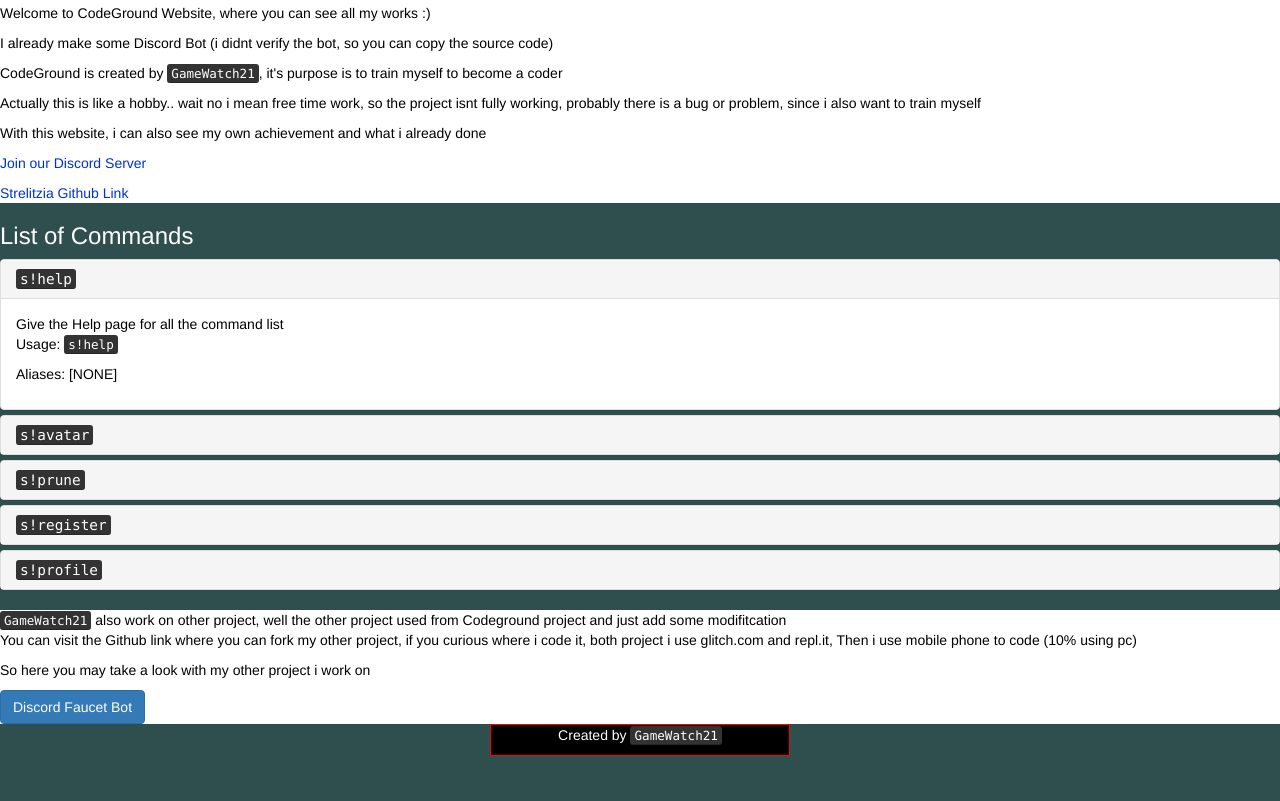
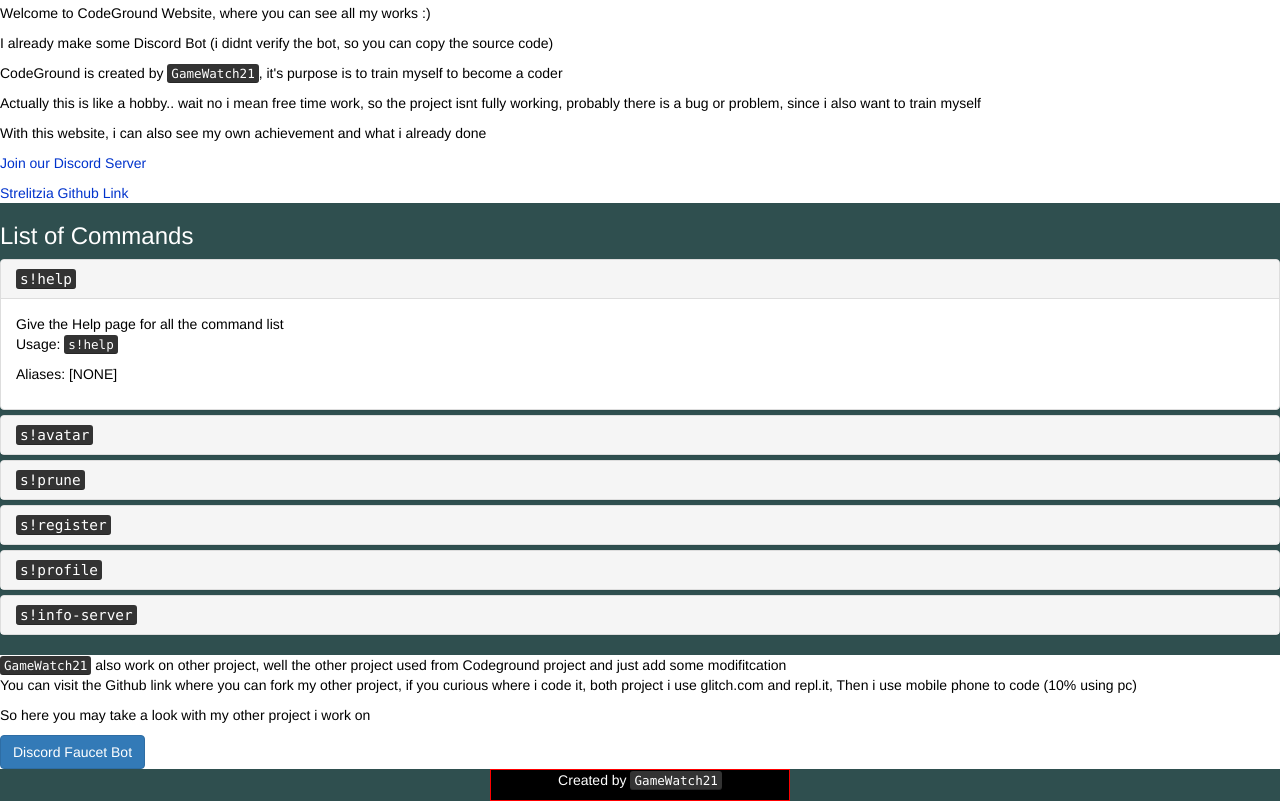
Before and after one commit to GameWatch21/CG-Economy, a website: page index.html in a window 1280 px wide. Shown: the part 393-1194 px from the top of the page. Before the commit the page ends 1149 px from the top, so only its background shows below. Drawn offline with nearby package versions, Linux system fonts and the light colour scheme.

Commit message:
Adding command at index.html

```diff
--- a/index.html
+++ b/index.html
@@ -331,8 +331,20 @@ btn.addEventListener("click", function () {
       <div class="panel-body">Check your profile game, If you already register, you can view your profile, oh also you can check someone profile too<p>Usage: <kbd>s!profile | s!profile [USER]</kbd></p><p>Aliases: s!pro</p></div>
     </div>
   </div>
+    <div class="panel panel-default">
+    <div class="panel-heading">
+      <h4 class="panel-title">
+        <a data-toggle="collapse" data-parent="#accordion" href="#collapse6">
+        <kbd>s!info-server</kbd></a>
+      </h4>
+    </div>
+    <div id="collapse6" class="panel-collapse collapse">
+      <div class="panel-body">Check the server information<p>Usage: <kbd>s!info-server</kbd></p><p>Aliases: [NONE]</p></div>
+    </div>
+  </div>
 </div>
 </div>
+
   <div class="other-project" id= "other-project">
     <div class="card">
   <div class="card-body"><kbd>GameWatch21</kbd> also work on other project, well the other project used from Codeground project and just add some modifitcation
```
